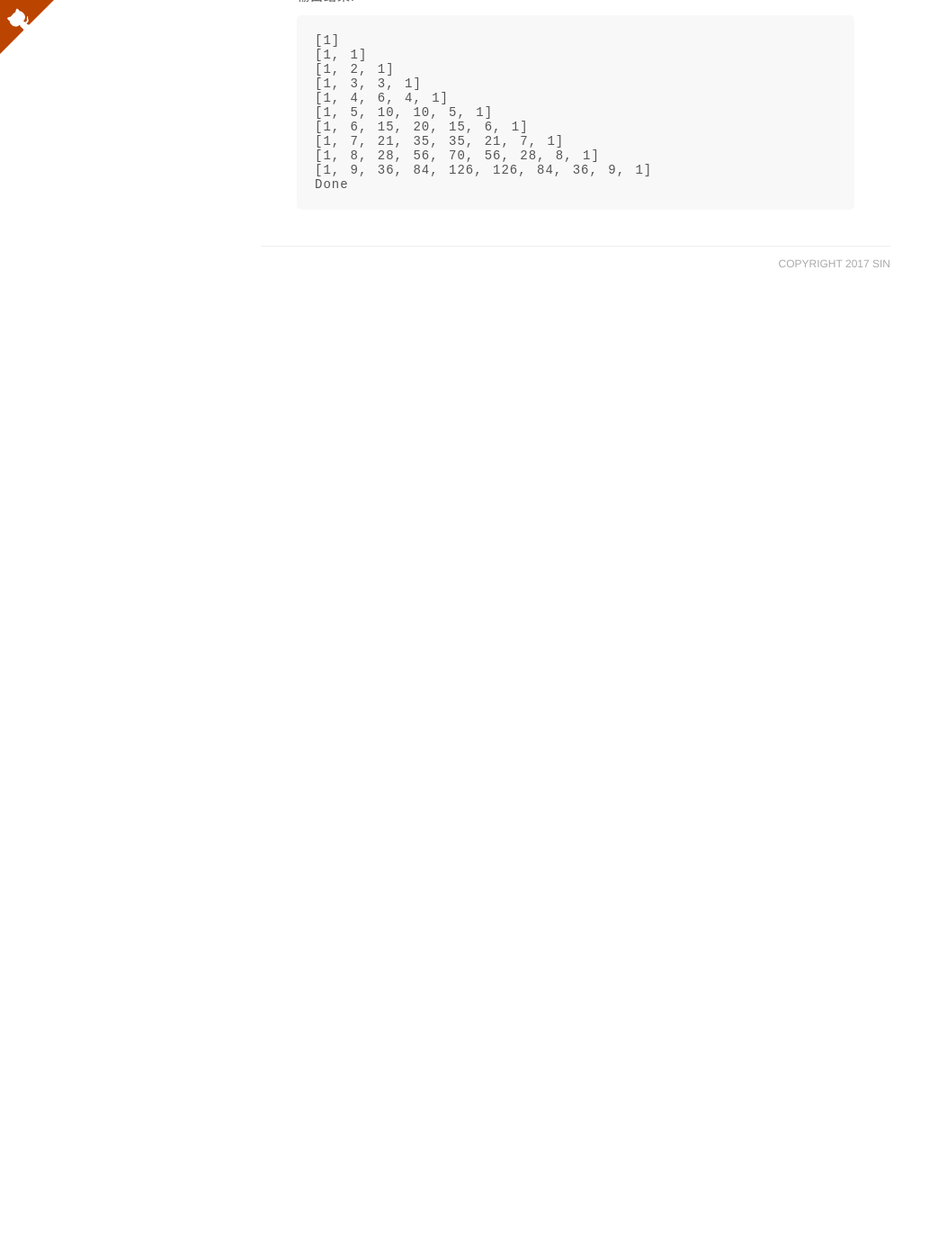
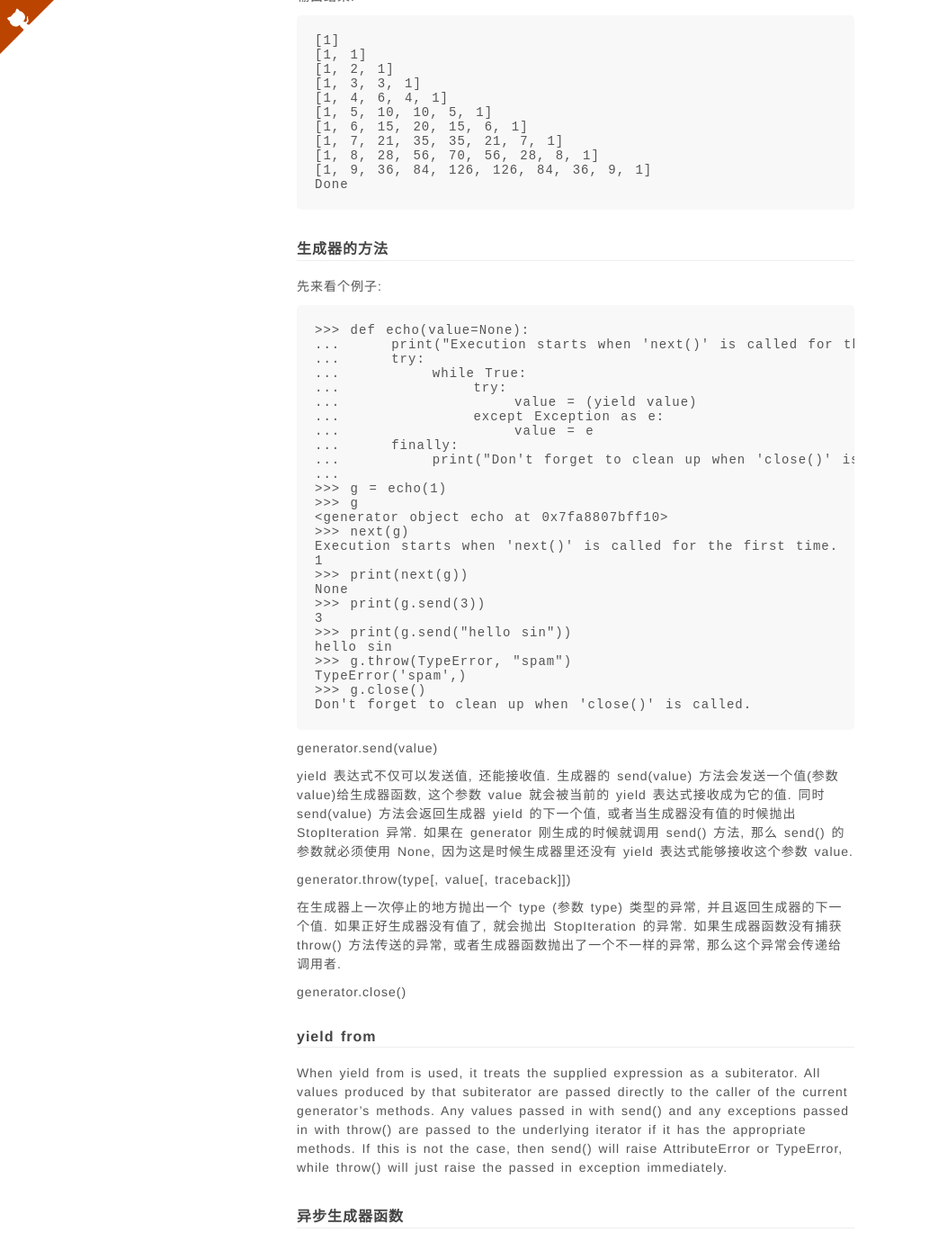
Before and after one commit to 12ff806/12ff806.github.io, a Jekyll site: the page built from _posts/2017-07-24-python-generator.md, in a window 1280 px wide and 1400 px high, scrolled down 3690 px. Shown: the whole window at 90% size, without its empty margins (0-1053 px from the left). Built offline with Jekyll 4.4.1, drawn with Linux system fonts in a browser that asks for light colours; comment, search, counter and statistics services are not loaded; before the commit the page ends 4002 px from its top, so only the background shows below that; some of the changed text lies outside the part shown.

Commit message:
py generator

```diff
--- a/_posts/2017-07-24-python-generator.md
+++ b/_posts/2017-07-24-python-generator.md
@@ -90,7 +90,7 @@ True
 ~~~
 
 
-## 生成器函数
+## 生成器函数和 yield 表达式
 
 如果生成算法比较复杂, 用生成器表达是无法实现时, 还可以使用生成器函数来实现. 下面用生成器函数实现 Fibonacci:
 
@@ -219,3 +219,58 @@ while True:
 [1, 9, 36, 84, 126, 126, 84, 36, 9, 1]
 Done
 ~~~
+
+
+## 生成器的方法
+
+先来看个例子:
+
+~~~sh
+>>> def echo(value=None):
+...     print("Execution starts when 'next()' is called for the first time.")
+...     try:
+...         while True:
+...             try:
+...                 value = (yield value)
+...             except Exception as e:
+...                 value = e
+...     finally:
+...         print("Don't forget to clean up when 'close()' is called.")
+...
+>>> g = echo(1)
+>>> g
+<generator object echo at 0x7fa8807bff10>
+>>> next(g)
+Execution starts when 'next()' is called for the first time.
+1
+>>> print(next(g))
+None
+>>> print(g.send(3))
+3
+>>> print(g.send("hello sin"))
+hello sin
+>>> g.throw(TypeError, "spam")
+TypeError('spam',)
+>>> g.close()
+Don't forget to clean up when 'close()' is called.
+~~~
+
+generator.send(value)
+
+yield 表达式不仅可以发送值, 还能接收值. 生成器的 send(value) 方法会发送一个值(参数 value)给生成器函数, 这个参数 value 就会被当前的 yield 表达式接收成为它的值. 同时 send(value) 方法会返回生成器 yield 的下一个值, 或者当生成器没有值的时候抛出 StopIteration 异常. 如果在 generator 刚生成的时候就调用 send() 方法, 那么 send() 的参数就必须使用 None, 因为这是时候生成器里还没有 yield 表达式能够接收这个参数 value.
+
+generator.throw(type[, value[, traceback]])
+
+在生成器上一次停止的地方抛出一个 type (参数 type) 类型的异常, 并且返回生成器的下一个值. 如果正好生成器没有值了, 就会抛出 StopIteration 的异常. 如果生成器函数没有捕获 throw() 方法传送的异常, 或者生成器函数抛出了一个不一样的异常, 那么这个异常会传递给调用者.
+
+generator.close()
+
+
+
+
+## yield from
+
+When yield from <expr> is used, it treats the supplied expression as a subiterator. All values produced by that subiterator are passed directly to the caller of the current generator’s methods. Any values passed in with send() and any exceptions passed in with throw() are passed to the underlying iterator if it has the appropriate methods. If this is not the case, then send() will raise AttributeError or TypeError, while throw() will just raise the passed in exception immediately.
+
+
+## 异步生成器函数
```
